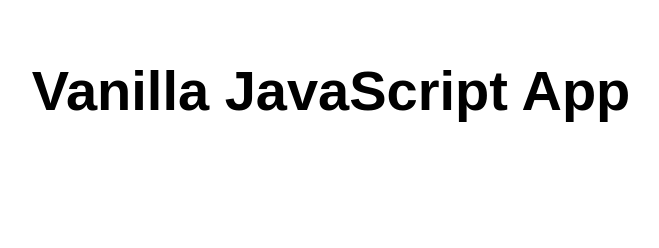
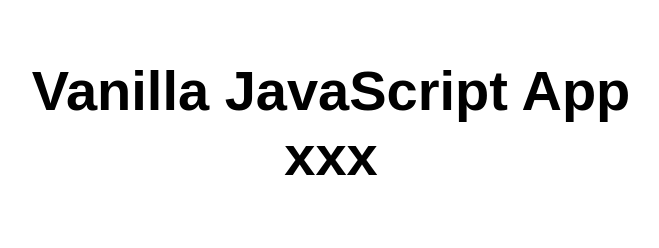
Before and after one commit to cristiancercelwiz/luxdezmembrari, a website: page src/index.html in a window 1280 px wide. Shown: the whole page, without its empty margins (309-968 px from the left). Drawn offline with Linux system fonts and the light colour scheme.

Commit message:
Update index.html

```diff
--- a/src/index.html
+++ b/src/index.html
@@ -10,7 +10,7 @@
 
 <body>
   <main>
-    <h1>Vanilla JavaScript App</h1>
+    <h1>Vanilla JavaScript App xxx</h1>
   </main>
 </body>
 
```
